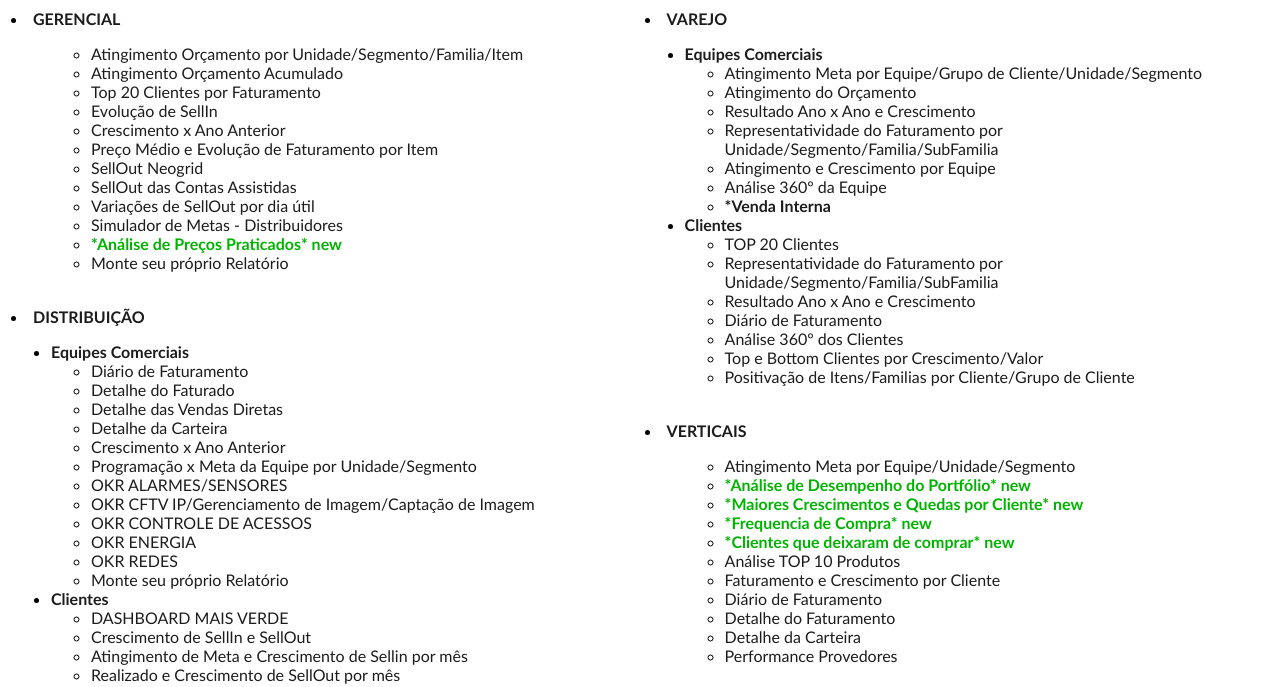
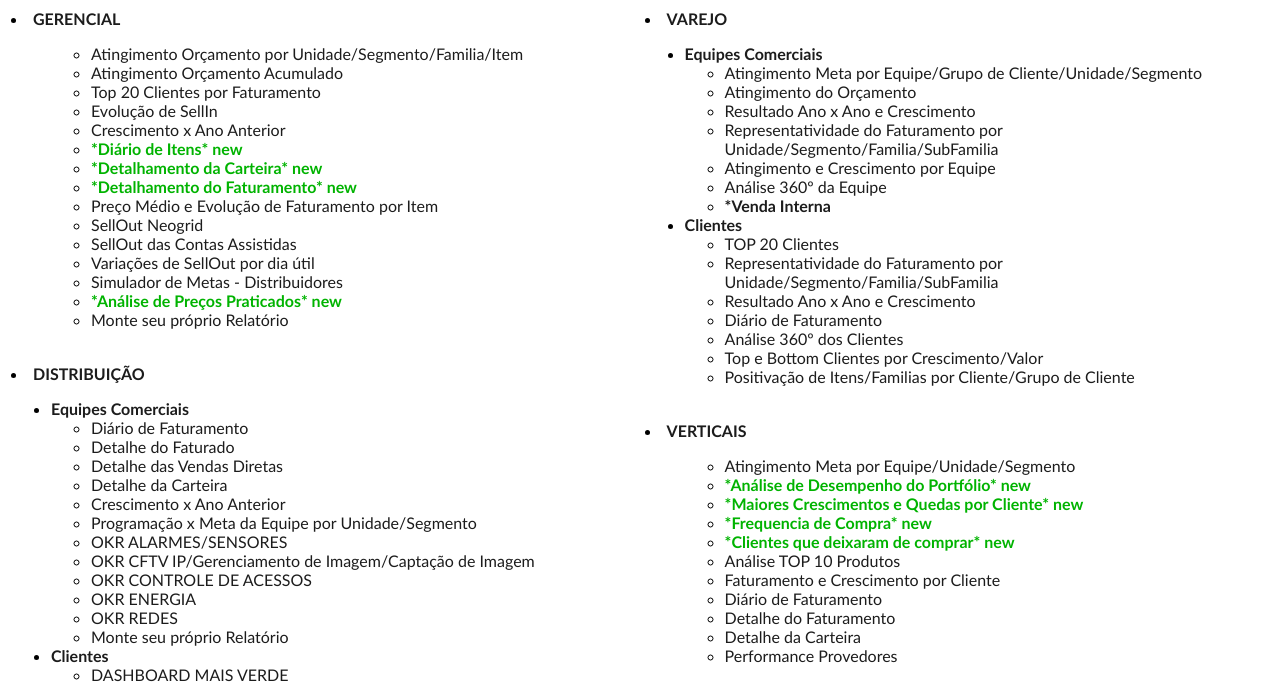
Before and after one commit to planejamentoComercialIntelb/planejamentoComercialIntelb.github.io, a plain HTML site: page index.html in a window 1280 px wide. Shown: the part 93-780 px from the top of the page. Drawn offline with Linux system fonts and the light colour scheme.

Commit message:
Update index.html

```diff
--- a/index.html
+++ b/index.html
@@ -53,6 +53,9 @@
                 	<li><a href="https://qliksense.intelbras.com.br/sense/app/6d9fac95-a372-4d6a-ba56-40ece1a9ce71/sheet/2644b784-bd43-452f-a7e9-cebd7880b4ed/state/0" target="_blank">Top 20 Clientes por Faturamento</a></li>
                       	<li><a href="https://qliksense.intelbras.com.br/sense/app/6d9fac95-a372-4d6a-ba56-40ece1a9ce71/sheet/2644b784-bd43-452f-a7e9-cebd7880b4ed/state/0" target="_blank">Evolução de SellIn</a></li>
                 	<li><a href="https://qliksense.intelbras.com.br/sense/app/6d9fac95-a372-4d6a-ba56-40ece1a9ce71/sheet/2644b784-bd43-452f-a7e9-cebd7880b4ed/state/0" target="_blank">Crescimento x Ano Anterior</a></li>
+			<li><a href="https://qliksense.intelbras.com.br/sense/app/6d9fac95-a372-4d6a-ba56-40ece1a9ce71/sheet/971a24af-fd69-45a0-a3d5-0dc3bc0eacd6/state/0" target="_blank"><b><font style="Color:#00b300">*Diário de Itens* new</font></b></a></li>
+			<li><a href="https://qliksense.intelbras.com.br/sense/app/6d9fac95-a372-4d6a-ba56-40ece1a9ce71/sheet/971a24af-fd69-45a0-a3d5-0dc3bc0eacd6/state/0" target="_blank"><b><font style="Color:#00b300">*Detalhamento da Carteira* new</font></b></a></li>
+			<li><a href="https://qliksense.intelbras.com.br/sense/app/6d9fac95-a372-4d6a-ba56-40ece1a9ce71/sheet/971a24af-fd69-45a0-a3d5-0dc3bc0eacd6/state/0" target="_blank"><b><font style="Color:#00b300">*Detalhamento do Faturamento* new</font></b></a></li>
                 	<li><a href="https://qliksense.intelbras.com.br/sense/app/6d9fac95-a372-4d6a-ba56-40ece1a9ce71/sheet/9021b85a-323f-4fa7-a596-eac0e46d6f32/state/0" target="_blank">Preço Médio e Evolução de Faturamento por Item</a></li>
                 	<li><a href="https://qliksense.intelbras.com.br/sense/app/6d9fac95-a372-4d6a-ba56-40ece1a9ce71/sheet/3154b05b-b349-4081-8ac5-adc2554da3bd/state/0" target="_blank">SellOut Neogrid</a></li>
                 	<li><a href="https://qliksense.intelbras.com.br/sense/app/6d9fac95-a372-4d6a-ba56-40ece1a9ce71/sheet/41af4a0f-1c72-4a29-960f-e931480bcd78/state/0" target="_blank">SellOut das Contas Assistidas</a></li>
```
